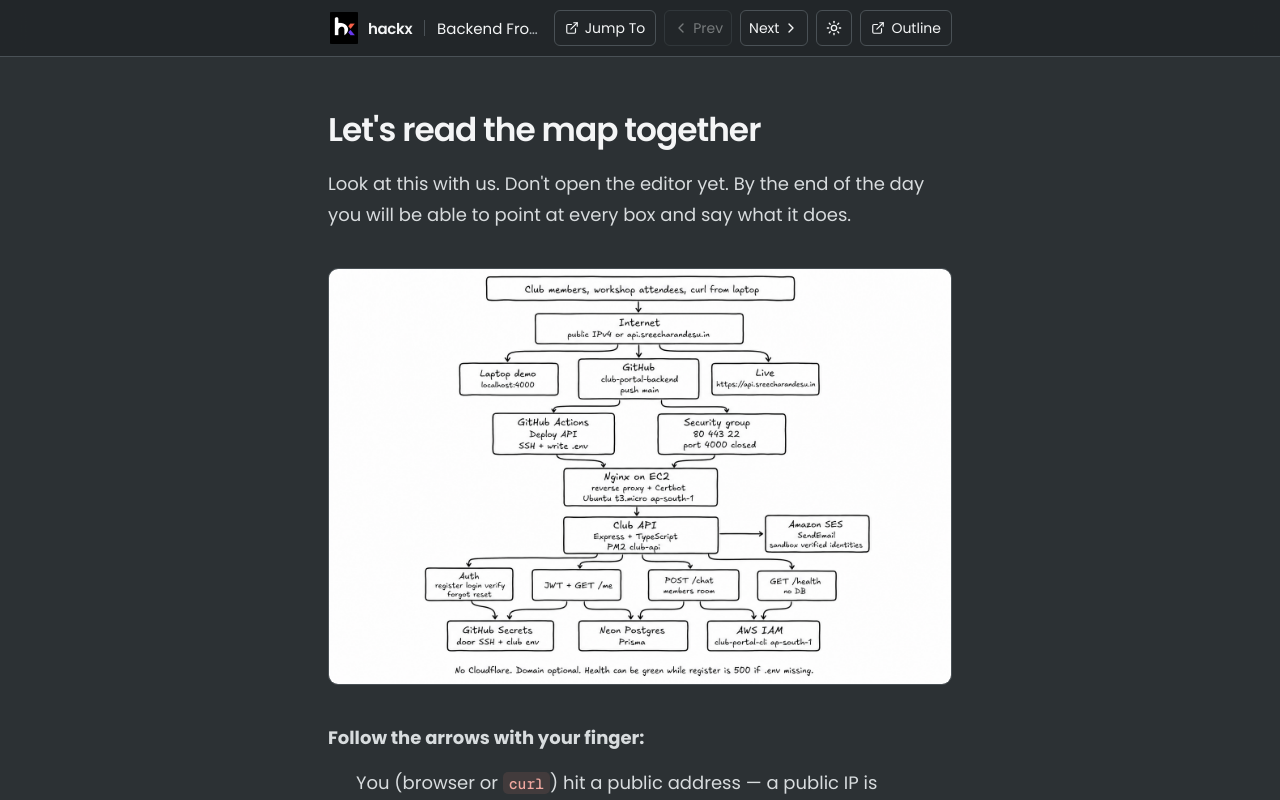
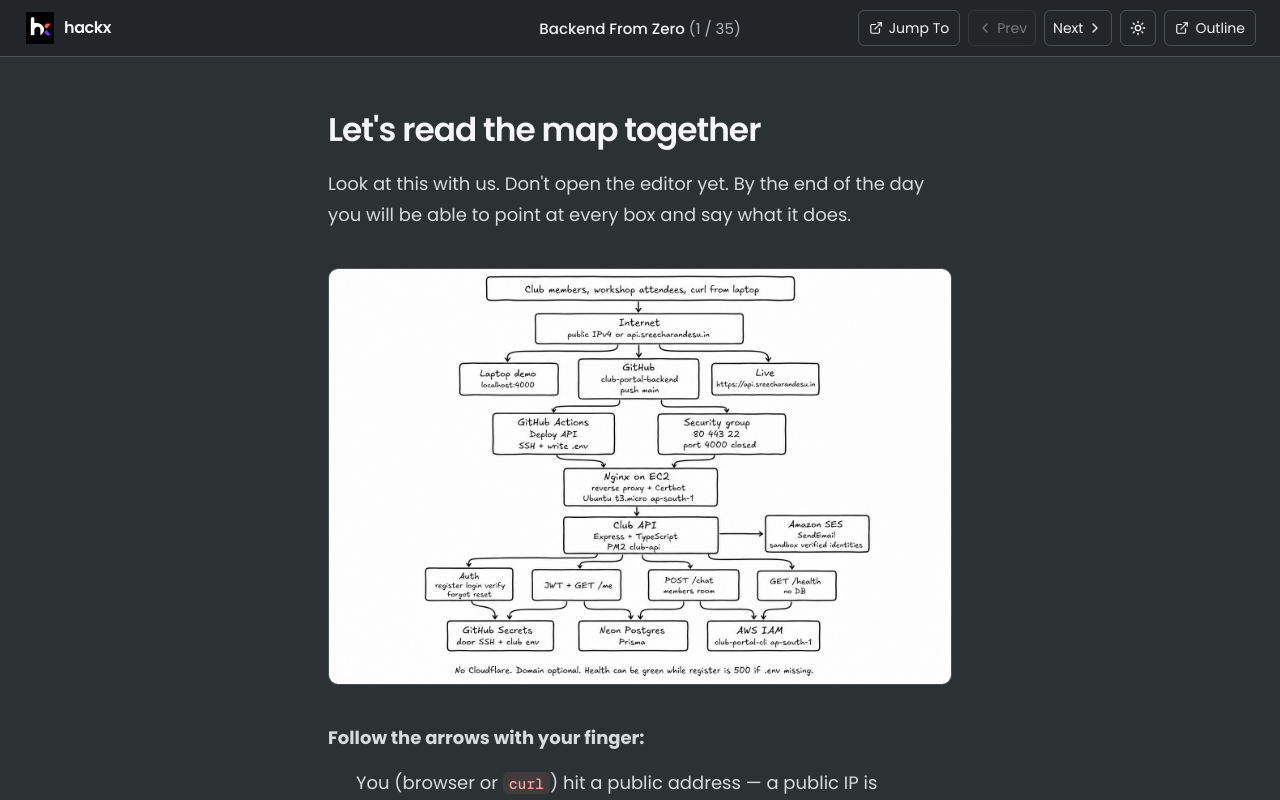
Before and after one commit to sreecharan-desu/hackx-slides, a Next.js app: page /tracks/backend-from-zero/01-what-you-own in a window 1280 px wide. Shown: the top 800 px of the page. Built offline with nearby package versions, Linux system fonts and the light colour scheme.

Commit message:
Give the lesson bar a DailyCode-style left brand, center title, right controls.

```diff
--- a/src/components/ClassicNavbar.tsx
+++ b/src/components/ClassicNavbar.tsx
@@ -82,8 +82,8 @@
 
   return (
     <header className="sticky top-0 z-50 border-b border-border bg-nav/90 backdrop-blur-md">
-      <div className="mx-auto flex h-14 w-full max-w-[42rem] items-center gap-3 px-5 sm:px-6">
-        <Link href="/" className="flex h-9 shrink-0 items-center gap-2">
+      <div className="grid h-14 grid-cols-[minmax(0,1fr)_auto_minmax(0,1fr)] items-center gap-3 px-4 sm:px-6">
+        <Link href="/" className="flex h-9 min-w-0 items-center gap-2 justify-self-start">
           <Image
             src="/hackx-logo.png"
             alt="hackx"
@@ -92,22 +92,20 @@
             className="block size-8 shrink-0 rounded-sm object-contain"
             priority
           />
-          <span className="hidden leading-none text-[15px] font-semibold tracking-tight sm:inline">
+          <span className="hidden text-base font-semibold tracking-tight sm:inline">
             hackx
           </span>
         </Link>
 
-        <span className="hidden h-4 w-px shrink-0 bg-border sm:block" aria-hidden />
-
-        <p className="min-w-0 flex-1 truncate leading-none text-[15px] text-muted">
-          <span className="text-foreground">{trackTitle}</span>
-          <span className="text-muted">
+        <p className="whitespace-nowrap justify-self-center px-1 text-center text-sm font-medium leading-none text-foreground sm:text-[15px]">
+          {trackTitle}
+          <span className="font-normal text-muted">
             {" "}
             ({currentIndex + 1} / {total})
           </span>
         </p>
 
-        <div className="flex h-9 shrink-0 items-center gap-1.5 sm:gap-2">
+        <div className="flex h-9 items-center justify-end gap-1.5 justify-self-end sm:gap-2">
           <JumpTo trackId={trackId} lessons={lessons} currentId={lessons[currentIndex]?.id} />
 
           <NavButton href={prevHref} disabled={!prevHref} label="Prev" icon={<ChevronLeft className="h-4 w-4" />} />
```
